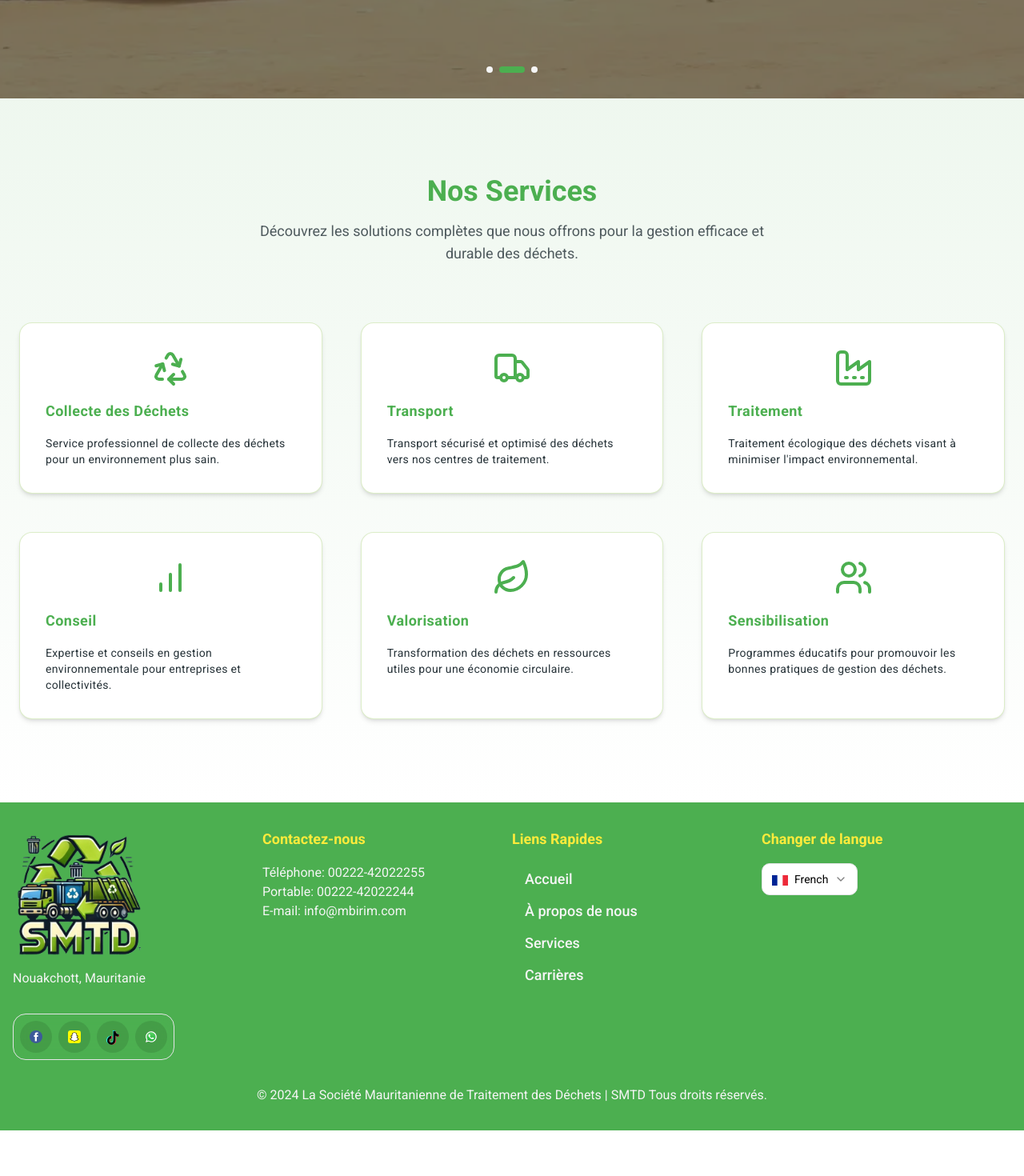
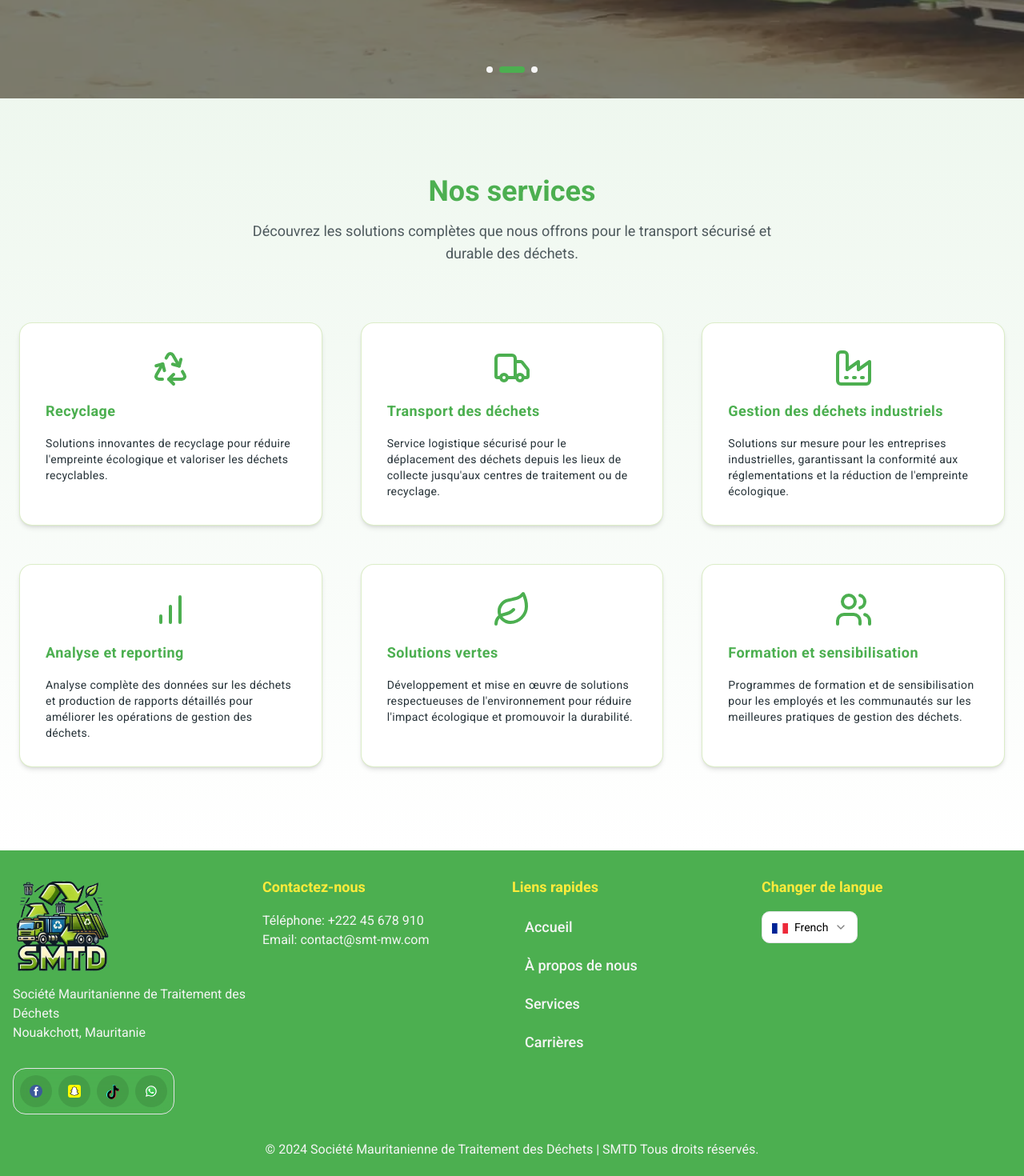
Before and after one commit to ahmed-abdat/SMTD, a Next.js app: page /fr in a window 1280 px wide. Shown: the part 670-2140 px from the top of the page at 80% size. Before the commit the page ends 2083 px from the top, so only its background shows below. Built offline with nearby package versions, Linux system fonts and the light colour scheme.

Commit message:
update the not-found page style to match the design and also update the content in ar.json and fr.json

```diff
--- a/messages/ar.json
+++ b/messages/ar.json
@@ -1,57 +1,57 @@
 {
   "IndexPage": {
-    "title": "مجموعة إم بي آي شركة بخبرة 15 عامًا",
-    "description": "مجموعة إم بي آي هي شركة رائدة متخصصة في البناء الجاهز والتقليدي بخبرة تزيد عن 15 عامًا.",
-    "CTA": "اعرف المزيد",
-    "trustedCompaniesHeading": "هم يثقون بنا"
+    "title": "من أجل بيئة أنظف",
+    "description": "الرائد في إدارة وتثمين النفايات في موريتانيا",
+    "CTA": "اكتشف خدماتنا",
+    "trustedCompaniesHeading": "شركاؤنا الموثوقون"
   },
   "HeroSection": {
     "slides": [
       {
-        "image": "/1.webp",
-        "title": "من أجل بيئة أنظف",
-        "description": "الرائدة في إدارة النفايات وتثمينها في موريتانيا"
+        "image": "/2.webp",
+        "title": "أسطول حديث وفعال",
+        "description": "اكتشف أسطولنا المتطور من الشاحنات، الذي يضمن نقلًا آمنًا وسريعًا للنفايات."
       },
       {
-        "image": "/2.webp",
-        "title": "الابتكار والاستدامة",
-        "description": "حلول حديثة لمستقبل مستدام"
+        "image": "/1.webp",
+        "title": "حلول تخزين مبتكرة",
+        "description": "حاوياتنا القوية والصديقة للبيئة تضمن إدارة مثالية للنفايات."
       },
       {
         "image": "/3.webp",
-        "title": "الالتزام البيئي",
-        "description": "لنساهم معًا في بيئة أفضل"
+        "title": "جمع بيئي ومسؤول",
+        "description": "شاركنا في التزامنا نحو مستقبل أنظف من خلال أساليب الجمع المستدامة."
       }
     ],
     "CTA": "اكتشف خدماتنا"
   },
   "ServicesSection": {
     "title": "خدماتنا",
-    "description": "اكتشف الحلول الشاملة التي نقدمها للإدارة الفعالة والمستدامة للنفايات.",
+    "description": "اكتشف الحلول الشاملة التي نقدمها للنقل الآمن والمستدام للنفايات.",
     "services": [
       {
-        "title": "جمع النفايات",
-        "description": "خدمة احترافية لجمع النفايات من أجل بيئة أكثر صحة."
+        "title": "إعادة التدوير",
+        "description": "حلول مبتكرة لإعادة التدوير لتقليل البصمة البيئية وتثمين النفايات القابلة للتدوير."
       },
       {
-        "title": "النقل",
-        "description": "نقل آمن ومحسن للنفايات إلى مراكز المعالجة لدينا."
+        "title": "نقل النفايات",
+        "description": "خدمة لوجستية آمنة لنقل النفايات من مواقع الجمع إلى مراكز المعالجة أو إعادة التدوير."
       },
       {
-        "title": "المعالجة",
-        "description": "معالجة بيئية للنفايات تهدف إلى تقليل الأثر البيئي."
+        "title": "إدارة النفايات الصناعية",
+        "description": "حلول مخصصة للشركات الصناعية، تضمن الامتثال للوائح وتقليل البصمة البيئية."
       },
       {
-        "title": "الاستشارة",
-        "description": "خبرة ونصائح في الإدارة البيئية للشركات والمجتمعات."
+        "title": "تحليل وإعداد التقارير",
+        "description": "تحليل شامل لبيانات النفايات وإعداد تقارير مفصلة لتحسين عمليات إدارة النفايات."
       },
       {
-        "title": "التثمين",
-        "description": "تحويل النفايات إلى موارد مفيدة للاقتصاد الدائري."
+        "title": "الحلول الخضراء",
+        "description": "تطوير وتنفيذ حلول صديقة للبيئة لتقليل الأثر البيئي وتعزيز الاستدامة."
       },
       {
-        "title": "التوعية",
-        "description": "برامج تعليمية لتعزيز الممارسات الجيدة في إدارة النفايات."
+        "title": "التدريب والتوعية",
+        "description": "برامج تدريبية وتوعوية للموظفين والمجتمعات حول أفضل ممارسات إدارة النفايات."
       }
     ]
   },
@@ -78,11 +78,11 @@
     "submit": "إرسال",
     "getInTouch": "تواصل معنا",
     "visitUs": "زرنا",
-    "visitDescription": "موقعنا هو مدينة سمارت-تفرغ زينة",
+    "visitDescription": "شارع البيئة، حي الخضراء، نواكشوط، موريتانيا",
     "chatToUs": "تحدث معنا",
-    "chatDescription": "فريقنا الودود هنا لمساعدتك.\nmbigtlh@gmail.com",
+    "chatDescription": "فريقنا الودود هنا لمساعدتك.\ncontact@smt-mw.com",
     "callUs": "اتصل بنا",
-    "callDescription": "من الساعة 8 صباحًا حتى 5 مساءً من الاثنين إلى السبت\n(+222) 42022255\n(+222) 42022244",
+    "callDescription": "من الساعة 8 صباحًا حتى 5 مساءً من الاثنين إلى السبت\n+222 45 678 910",
     "socialMedia": "وسائل التواصل الاجتماعي",
     "emailAddress": "البريد الإلكتروني",
     "phone": "الهاتف",
@@ -95,14 +95,11 @@
     "mobile": "الجوال",
     "email": "البريد الإلكتروني",
     "services": "خدماتنا",
-    "Prefabricated Building": "البناء الجاهز",
-    "waterElectricity": "المياه والكهرباء",
-    "Solar Energy": "الطاقة الشمسية",
-    "logistics": "الخدمات اللوجستية",
     "switchLanguage": "تغيير اللغة",
     "allRightsReserved": "جميع الحقوق محفوظة.",
     "QuickLinks": "روابط سريعة",
     "companyName": "الشركة الموريتانية لمعالجة النفايات",
-    "companyShortName": "SMTD"
+    "companyShortName": "SMTD",
+    "address": "شارع البيئة، حي الخضراء، نواكشوط، موريتانيا"
   }
 }
--- a/messages/fr.json
+++ b/messages/fr.json
@@ -1,91 +1,90 @@
 {
   "IndexPage": {
-    "title": "Le Groupe MBI est une entreprise avec 15 ans d'expérience",
-    "description": "Le Groupe MBI est une entreprise leader spécialisée dans la construction préfabriquée et traditionnelle avec plus de 15 ans d'expérience.",
-    "CTA": "En savoir plus",
-    "trustedCompaniesHeading": "ILS NOUS FONT CONFIANCE"
+    "title": "Pour un environnement plus propre",
+    "description": "Leader en gestion et valorisation des déchets en Mauritanie",
+    "CTA": "Découvrez nos services",
+    "trustedCompaniesHeading": "Nos partenaires de confiance"
   },
   "HeroSection": {
     "slides": [
       {
-        "image": "/1.webp",
-        "title": "Pour un Environnement Plus Propre",
-        "description": "Leader en gestion et valorisation des déchets en Mauritanie"
+        "image": "/2.webp",
+        "title": "Flotte moderne et efficace",
+        "description": "Découvrez notre flotte de camions de pointe, assurant un transport sécurisé et rapide des déchets."
       },
       {
-        "image": "/2.webp",
-        "title": "Innovation et Durabilité",
-        "description": "Des solutions modernes pour un avenir durable"
+        "image": "/1.webp",
+        "title": "Solutions de stockage innovantes",
+        "description": "Nos conteneurs robustes et écologiques garantissent une gestion optimale des déchets."
       },
       {
         "image": "/3.webp",
-        "title": "Engagement Environnemental",
-        "description": "Contribuons ensemble à un meilleur environnement"
+        "title": "Collecte écologique et responsable",
+        "description": "Engagez-vous avec nous pour un avenir plus propre grâce à nos méthodes de collecte durables."
       }
     ],
-    "CTA": "Découvrez Nos Services"
+    "CTA": "Découvrez nos services"
   },
   "ServicesSection": {
-    "title": "Nos Services",
-    "description": "Découvrez les solutions complètes que nous offrons pour la gestion efficace et durable des déchets.",
+    "title": "Nos services",
+    "description": "Découvrez les solutions complètes que nous offrons pour le transport sécurisé et durable des déchets.",
     "services": [
       {
-        "title": "Collecte des Déchets",
-        "description": "Service professionnel de collecte des déchets pour un environnement plus sain."
+        "title": "Recyclage",
+        "description": "Solutions innovantes de recyclage pour réduire l'empreinte écologique et valoriser les déchets recyclables."
       },
       {
-        "title": "Transport",
-        "description": "Transport sécurisé et optimisé des déchets vers nos centres de traitement."
+        "title": "Transport des déchets",
+        "description": "Service logistique sécurisé pour le déplacement des déchets depuis les lieux de collecte jusqu'aux centres de traitement ou de recyclage."
       },
       {
-        "title": "Traitement",
-        "description": "Traitement écologique des déchets visant à minimiser l'impact environnemental."
+        "title": "Gestion des déchets industriels",
+        "description": "Solutions sur mesure pour les entreprises industrielles, garantissant la conformité aux réglementations et la réduction de l'empreinte écologique."
       },
       {
-        "title": "Conseil",
-        "description": "Expertise et conseils en gestion environnementale pour entreprises et collectivités."
+        "title": "Analyse et reporting",
+        "description": "Analyse complète des données sur les déchets et production de rapports détaillés pour améliorer les opérations de gestion des déchets."
       },
       {
-        "title": "Valorisation",
-        "description": "Transformation des déchets en ressources utiles pour une économie circulaire."
+        "title": "Solutions vertes",
+        "description": "Développement et mise en œuvre de solutions respectueuses de l'environnement pour réduire l'impact écologique et promouvoir la durabilité."
       },
       {
-        "title": "Sensibilisation",
-        "description": "Programmes éducatifs pour promouvoir les bonnes pratiques de gestion des déchets."
+        "title": "Formation et sensibilisation",
+        "description": "Programmes de formation et de sensibilisation pour les employés et les communautés sur les meilleures pratiques de gestion des déchets."
       }
     ]
   },
   "NotFound": {
-  "title": "404 - Page non trouvée",
-  "description": "Désolé, la page que vous recherchez n'existe pas.",
-  "goBack": "Retour à la page d'accueil"
-},
-"Navigation": {
+    "title": "404 - Page non trouvée",
+    "description": "Désolé, la page que vous recherchez n'existe pas.",
+    "goBack": "Retour à la page d'accueil"
+  },
+  "Navigation": {
     "Home": "Accueil",
     "About Us": "À propos de nous",
     "Services": "Services",
     "Contact Us": "Contactez-nous",
     "Careers": "Carrières"
-
   },
   "contactForm": {
     "title": "Contactez-nous",
     "firstName": "Prénom",
-    "lastName": "Nom de famille",
+    "lastName": "Nom",
     "companyName": "Nom de l'entreprise",
     "email": "Email",
     "phoneNumber": "Numéro de téléphone",
     "message": "Message",
     "submit": "Envoyer",
     "getInTouch": "Contactez-nous",
-    "visitUs": "Venez nous voir",
-    "visitDescription": "Notre emplacement est Cité smart-tevragh zeina",
-    "chatToUs": "Parlez-nous",
-    "chatDescription": "Notre équipe sympathique est là pour vous aider.\nmbigtlh@gmail.com",
+    "visitUs": "Rendez-nous visite",
+    "visitDescription": "Rue de l'Environnement, Quartier Vert, Nouakchott, Mauritanie",
+    "chatToUs": "Discutez avec nous",
+    "chatDescription": "Notre équipe amicale est là pour vous aider.\ncontact@smt-mw.com",
     "callUs": "Appelez-nous",
-    "callDescription": "8h-17h du lundi au samedi\n(+222) 42022255\n(+222) 42022244",
+    "callDescription": "De 8h à 17h du lundi au samedi\n+222 45 678 910",
     "socialMedia": "Réseaux sociaux",
-    "emailAddress": "Email",
+    "emailAddress": "Adresse email",
     "phone": "Téléphone",
     "localization": "Localisation"
   },
@@ -93,17 +92,14 @@
     "location": "Nouakchott, Mauritanie",
     "contactUs": "Contactez-nous",
     "phone": "Téléphone",
-    "mobile": "Portable",
-    "email": "E-mail",
+    "mobile": "Mobile",
+    "email": "Email",
     "services": "Nos services",
-    "Prefabricated Building": "Bâtiment préfabriqué",
-    "waterElectricity": "Eau et électricité",
-    "Solar Energy": "Énergie solaire",
-    "logistics": "Logistique",
     "switchLanguage": "Changer de langue",
     "allRightsReserved": "Tous droits réservés.",
-    "QuickLinks": "Liens Rapides",
-    "companyName": "La Société Mauritanienne de Traitement des Déchets",
-    "companyShortName": "SMTD"
+    "QuickLinks": "Liens rapides",
+    "companyName": "Société Mauritanienne de Traitement des Déchets",
+    "companyShortName": "SMTD",
+    "address": "Rue de l'Environnement, Quartier Vert, Nouakchott, Mauritanie"
   }
 }
--- a/src/app/not-found.tsx
+++ b/src/app/not-found.tsx
@@ -3,19 +3,18 @@ import Image from "next/image";
 import Link from "next/link";
 
 export default function NotFound() {
-
   return (
     <html>
       <body className='text-center'>
-      <div className="min-h-screen flex items-center justify-center bg-gradient-to-br from-blue-500 to-purple-600 text-white">
+        <div className="min-h-screen flex items-center justify-center bg-gradient-to-br from-primary-skyBlue to-primary-forestGreen text-primary-white">
           <header className="absolute top-0 left-0 right-0 p-4">
             <div className="container mx-auto flex justify-between items-center">
               <Link href='/' passHref>
                 <span className="inline-block">
                   <Image
-                src="/logo.jpeg"
-                width={120}
-                height={120}
+                    src="/logo.svg"
+                    width={80}
+                    height={80}
                     alt="logo"
                     className="object-cover"
                   />
@@ -24,17 +23,17 @@ export default function NotFound() {
             </div>
           </header>
           <div className="text-center">
-        <h1 className="text-9xl font-bold mb-4">404</h1>
-        <p className="text-2xl mb-8">Oops! Page not found</p>
+            <h1 className="text-9xl font-bold mb-4 text-primary-yellow">404</h1>
+            <p className="text-2xl mb-8 text-primary-lightGreen">Oops! Page not found</p>
             <div className="relative mb-8">
-          <div className="absolute inset-0 bg-white opacity-20 blur"></div>
-          <p className="relative z-10 text-lg px-6 py-3">
+              <div className="absolute inset-0 bg-primary-white opacity-20 blur"></div>
+              <p className="relative z-10 text-lg px-6 py-3 text-primary-offWhite">
                 The page you are looking for might have been removed,
                 had its name changed, or is temporarily unavailable.
               </p>
             </div>
             <Link href="/" passHref>
-          <span className="bg-white text-blue-600 px-6 py-3 rounded-full font-semibold hover:bg-opacity-90 transition-all duration-300 items-center mx-auto inline-flex cursor-pointer">
+              <span className="bg-primary-white text-primary-forestGreen px-6 py-3 rounded-full font-semibold hover:bg-primary-lightGray transition-all duration-300 items-center mx-auto inline-flex cursor-pointer">
                 <ArrowLeft className="mr-2" />
                 Go Back Home
               </span>
--- a/src/components/footer.tsx
+++ b/src/components/footer.tsx
@@ -14,8 +14,9 @@ const Footer: React.FC<{ locale: string }> = ({ locale }) => {
     <footer className="bg-primary-forestGreen text-primary-white py-8">
       <div className="container mx-auto px-4 flex flex-col md:flex-row justify-between">
         <div className="md:w-1/3 mb-8 md:mb-0">
-          <Image src="/logo.svg" alt="MBI Logo" width={160} height={160} />
+          <Image src="/logo.svg" alt="MBI Logo" width={120} height={120} />
           <p className="mt-4 text-primary-offWhite">
+          {t('companyName')} <br />
             {t('location')}
           </p>
           <DockDemo />
@@ -23,16 +24,15 @@ const Footer: React.FC<{ locale: string }> = ({ locale }) => {
         <div className="md:w-1/3 mb-8 md:mb-0">
           <h3 className="text-lg font-semibold mb-4 text-primary-yellow">{t('contactUs')}</h3>
           <p className="text-primary-offWhite">
-            <span>{t('phone')}: </span>00222-42022255<br />
-            <span>{t('mobile')}: </span>00222-42022244<br />
-            <span>{t('email')}: </span>info@mbirim.com
+            <span>{t('phone')}: </span>+222 45 678 910<br />
+            <span>{t('email')}: </span>contact@smt-mw.com<br />
           </p>
         </div>
         <div className="md:w-1/3 mb-8 md:mb-0">
           <h3 className="text-lg font-semibold mb-4 text-primary-yellow">{t('QuickLinks')}</h3>
           <ul>
             {navLinks.map(link => (
-              <li key={link.href}>
+              <li key={link.href} className="mb-2">
                 <NavButton
                   navLink={{ ...link, title: nav(link.title) }}
                   locale={locale}
```
Also changed, not shown: 1 other file (tests, documents, lock files or other folders). Lines whose indentation alone changed are shown as unchanged.
